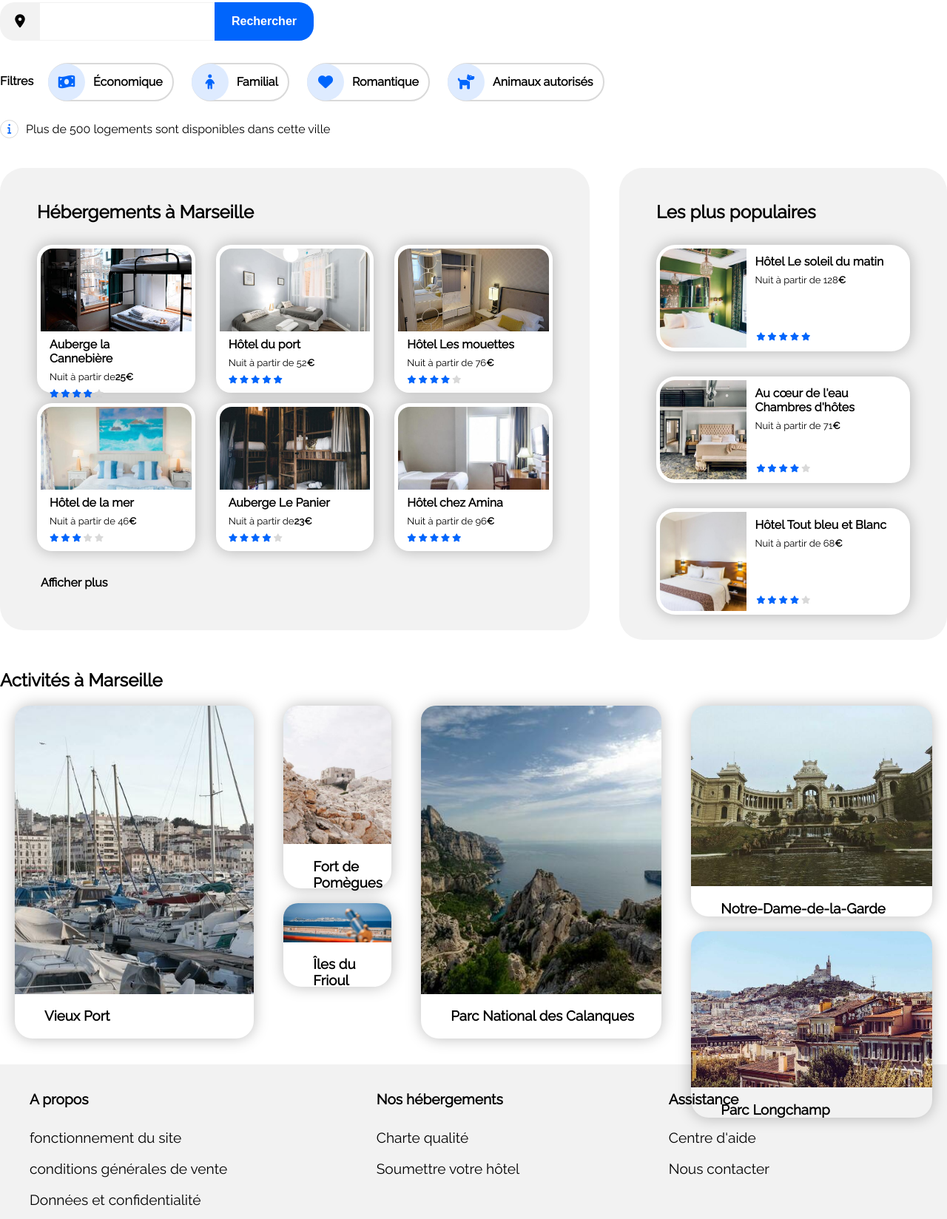
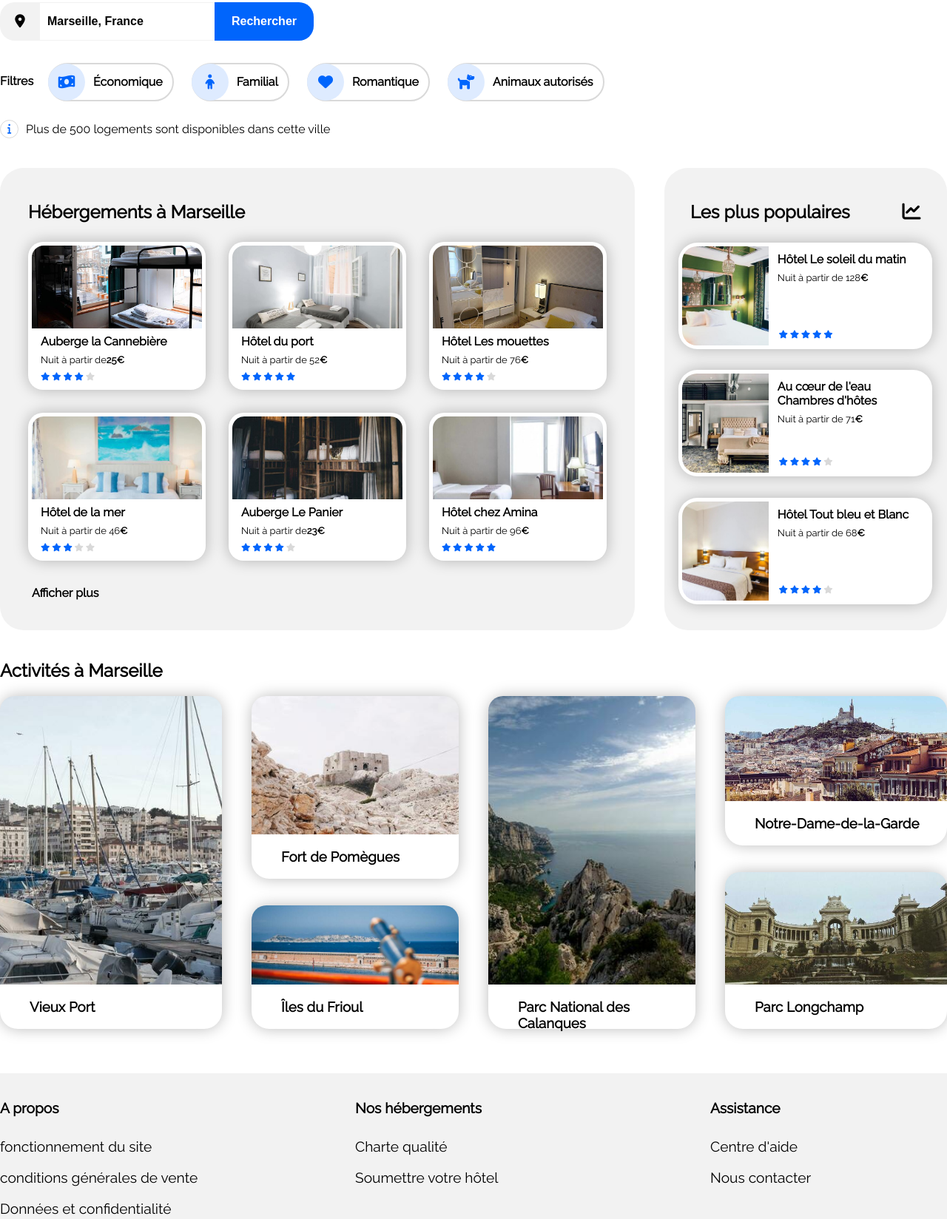
Before and after one commit to Reimhinn/BittlerArnaud_2_18082021, a website: page index.html in a window 1280 px wide. Shown: the part 198-1846 px from the top of the page at 74% size. Drawn offline with Linux system fonts and the light colour scheme.

Commit message:
recadrage popular et activity

```diff
--- a/index.html
+++ b/index.html
@@ -35,7 +35,7 @@
         <div id="search-bar-icon">
           <i class="fas fa-map-marker-alt search-bar-icon"></i>
         </div>
-        <input id="search-text" type="search" size="1">
+        <input id="search-text" type="search" size="1" value="Marseille, France">
         <button id="search-button"><span id="search-button-text">Rechercher</span></button>
       </form>
       <div id="filter">
@@ -143,8 +143,10 @@
         <p class="show-more"><strong>Afficher plus</strong></p>
       </div>
       <div class="popular">
-        <h2>Les plus populaires</h2>
-        <div class="arrow-icon"></div>
+        <div class="header-flex">
+          <h2>Les plus populaires</h2>
+          <div class="arrow-icon"><i class="fas fa-chart-line arrow-i"></i></div>
+        </div>
         <div class="popular-rooms">
           <div class="hosting-rooms-model">
             <img class="popular-img-model" src="images/hebergements/4_small/emile-guillemot-Bj_rcSC5XfE-unsplash.jpg" alt="">
@@ -223,13 +225,13 @@
       <div class="activities-second-double">
         <div class="activities-place-model">
           <div class="activities-place-background">
-            <img src="images/activites/4_small/lena-paulin-wH2-EJoDcV0-unsplash.jpg" alt="">
+            <img src="images/activites/4_small/florian-wehde-xW9e8gdotxI-unsplash.jpg" alt="">
             <h3>Notre-Dame-de-la-Garde</h3>
           </div>
         </div>
         <div class="activities-place-model">
           <div class="activities-place-background">
-            <img src="images/activites/4_small/florian-wehde-xW9e8gdotxI-unsplash.jpg" alt="">
+            <img src="images/activites/4_small/lena-paulin-wH2-EJoDcV0-unsplash.jpg" alt="">
             <h3>Parc Longchamp</h3>
           </div>
         </div>
--- a/style.css
+++ b/style.css
@@ -15,8 +15,13 @@ header {
   margin: 0 auto;
 }
 
-li {
+ul {
   list-style-type: none;
+  padding: 0;
+}
+
+li a {
+  text-decoration: none;
 }
 
 #logo {
@@ -192,25 +197,25 @@ main {
 
 .rooms{
   display: flex;
-  flex-direction: row;
   justify-content: space-between;
   margin-bottom: 40px;
 }
 
 #hosting {
   background-color: #F2F2F2;
-  max-width: 64%;
+  max-width: 67%;
   height: 625px;
   border-radius: 2rem;
-  padding: 0 50px;
+  padding: 0 38px;
   box-sizing: border-box;
   margin-right: 40px;
 }
 
 #hosting h2 {
   /* margin-left: 50px; */
-  padding-top: 25px;
+  padding-top: 45px;
   padding-bottom: 10px;
+  margin: 0;
 }
 
 #hosting-rooms {
@@ -229,7 +234,6 @@ main {
   box-shadow: 0 0 20px 0 #00000044;
   padding: 5px;
   box-sizing: border-box;
-  margin-top: 0;
 }
 
 .hosting-rooms-model h3 {
@@ -271,7 +275,6 @@ main {
 }
 
 .hosting-rooms-model:hover {
-  cursor: pointer;
   transform: scale(1.02);
 }
 
@@ -294,12 +297,28 @@ main {
   background-color: #F2F2F2;
   width: 30%;
   border-radius: 2rem;
-  padding: 0 50px;
+  height: 625px;
 }
 
 .popular h2{
-  padding-top: 25px;
-  padding-bottom: 10px;
+  padding-top: 45px;
+  padding-bottom: 19px;
+  margin: 0;
+}
+
+.header-flex {
+  display: flex;
+  justify-content: space-around;
+}
+
+.arrow-icon{
+  display: flex;
+  justify-content: flex-end;
+  padding-top: 47px;
+}
+
+.arrow-i {
+  font-size: 25px;
 }
 
 .popular .hosting-rooms-model {
@@ -308,8 +327,9 @@ main {
   margin-left: 0;
   display: flex;
   padding: 5px;
-  margin-bottom: 34px;
+  margin-bottom: 21px;
   border-radius: 1.6rem;
+  margin-right: 0;
 }
 
 .popular-img-model{
@@ -323,6 +343,7 @@ main {
 .popular-rooms {
   display: flex;
   flex-direction: column;
+  align-items: center;
 }
 
 .popular-rooms-text {
@@ -365,20 +386,34 @@ main {
   border-bottom-right-radius: 0;
 }
 
-.activities-first-double{
-  /* display: flex; */
-  /* flex-direction: column;
+.activities-places > div {
   width: 25%;
-  height: 100%;
-  align-content: space-around */
 }
 
 .activities-first-double .activities-place-model:first-child{
   height: 55%;
+  margin-bottom: 36px;
 }
 
 .activities-first-double .activities-place-model:last-child{
-  height: 25%;
+  height: calc(45% - 36px);
+}
+
+.activities-second-double .activities-place-model:first-child{
+  height: 45%;
+  margin-bottom: 36px;
+}
+
+.activities-second-double .activities-place-model:last-child{
+  height: calc(55% - 36px);
+}
+
+.activities-second-double .activities-place-background{
+  margin-right: 0;
+}
+
+.activities-places > .activities-place-model:first-child .activities-place-background {
+  margin-left: 0;
 }
 
 .activities-place-background{
@@ -391,7 +426,7 @@ main {
 footer {
   height: 218px;
   background-color:#f2f2f2;
-  margin-top: 55px;
+  margin-top: 80px;
   width: 100%;
 }
 
@@ -406,10 +441,6 @@ footer {
   padding-left: 40px;
 }
 
-.assist-list {
-  margin-right: 400px;
-}
-
 .lists li {
   padding-top: 20px;
   font-size: larger;
@@ -418,3 +449,7 @@ footer {
 .lists .strong {
   padding-bottom: 10px;
 }
+
+.lists ul {
+  width: calc(100%/3);
+}
```
